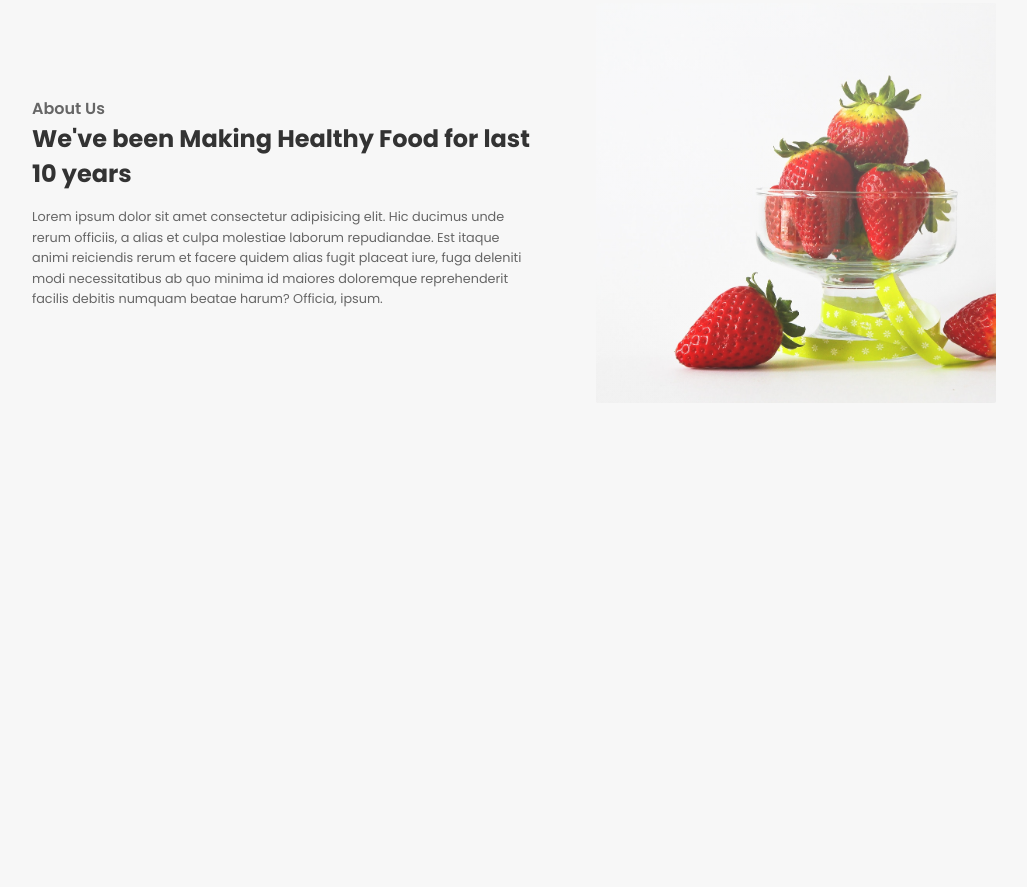
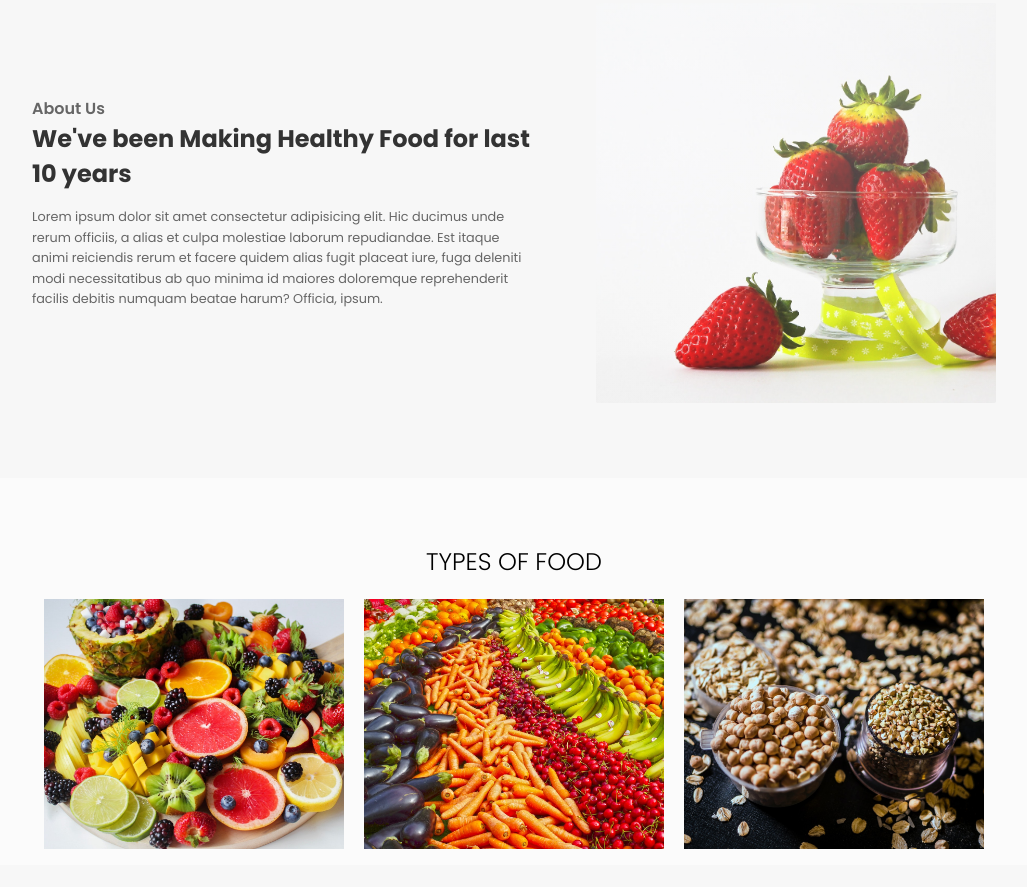
Before and after one commit to kamaljeet8130/flex-box-project, a plain HTML site: page index.html in a window 1280 px wide. Shown: the part 429-1316 px from the top of the page, without its empty margins (126-1153 px from the left). Before the commit the page ends 857 px from the top, so only its background shows below. Drawn offline with Linux system fonts and the light colour scheme.

Commit message:
Added Types of Food Section

```diff
--- a/index.html
+++ b/index.html
@@ -33,5 +33,14 @@
         </div>
         <div class="about-us-image"></div>
     </div>
+    <div class="type-section">
+        <h2>Types of food</h2>
+        <div class="type-item item-1"></div>
+        <div class="type-item item-2"></div>
+        <div class="type-item item-3"></div>
+        <!-- <div class="type-item item-4"></div>
+        <div class="type-item item-5"></div>
+        <div class="type-item item-6"></div> -->
+    </div>
 </body>
 </html>
--- a/style.css
+++ b/style.css
@@ -121,3 +121,77 @@ ul :hover{
         background-repeat: no-repeat;
         border-radius: 2px;
 }
+/* .type-section{
+    background-image: linear-gradient(
+        285deg,
+        hsl(0deg 0% 80%) 0%,
+        hsl(344deg 0% 81%) 40%,
+      );
+    border: 2px solid red;
+    display: flex;
+    justify-content: center;
+    align-items: center;
+    padding: 1rem;
+    gap: 10px;
+    flex-wrap: nowrap;
+}
+.type-item{
+    border: 2px solid red  ;
+    height: 200px;
+    width: 200px;
+    flex: 1 1 33% ;
+} */
+
+.type-section {
+    background-image:linear-gradient(rgba(255, 255, 255, 0.5), rgba(255, 255, 255, 0.5));
+    display: flex;
+    flex-wrap: wrap;
+    justify-content: center;
+    align-items: center;
+    padding: 1rem;
+    gap: 20px;
+    /* max-width: 1024px;  */
+    margin: 50px auto;
+
+}
+.type-section>h2{
+    margin-top: 50px;
+    width: 100%;
+    text-align: center;
+    font-weight: 300;
+    text-transform: uppercase;
+}
+.type-item {
+    height: 250px;
+    width: 300px; /* Fixed width to ensure 3 items per row */
+    display: flex;
+    justify-content: center;
+    align-items: center;
+}
+.item-1{
+    background: url("./img/food1.jpg");
+    background-position: center;
+    background-size: cover;
+    background-repeat: no-repeat;
+}
+.item-2{
+    background: url("./img/food2.jpg");
+    background-position: center;
+    background-size: cover;
+    background-repeat: no-repeat;
+}
+.item-3{
+    background: url("./img/food3.jpg");
+    background-position: center;
+    background-size: cover;
+    background-repeat: no-repeat;
+}
+/* .item-4{
+    background: url("./img/food1.jpg");
+}
+.item-5{
+    background: url("./img/food1.jpg");
+}
+.item-6{
+    background: url("./img/food1.jpg");
+} */
```
